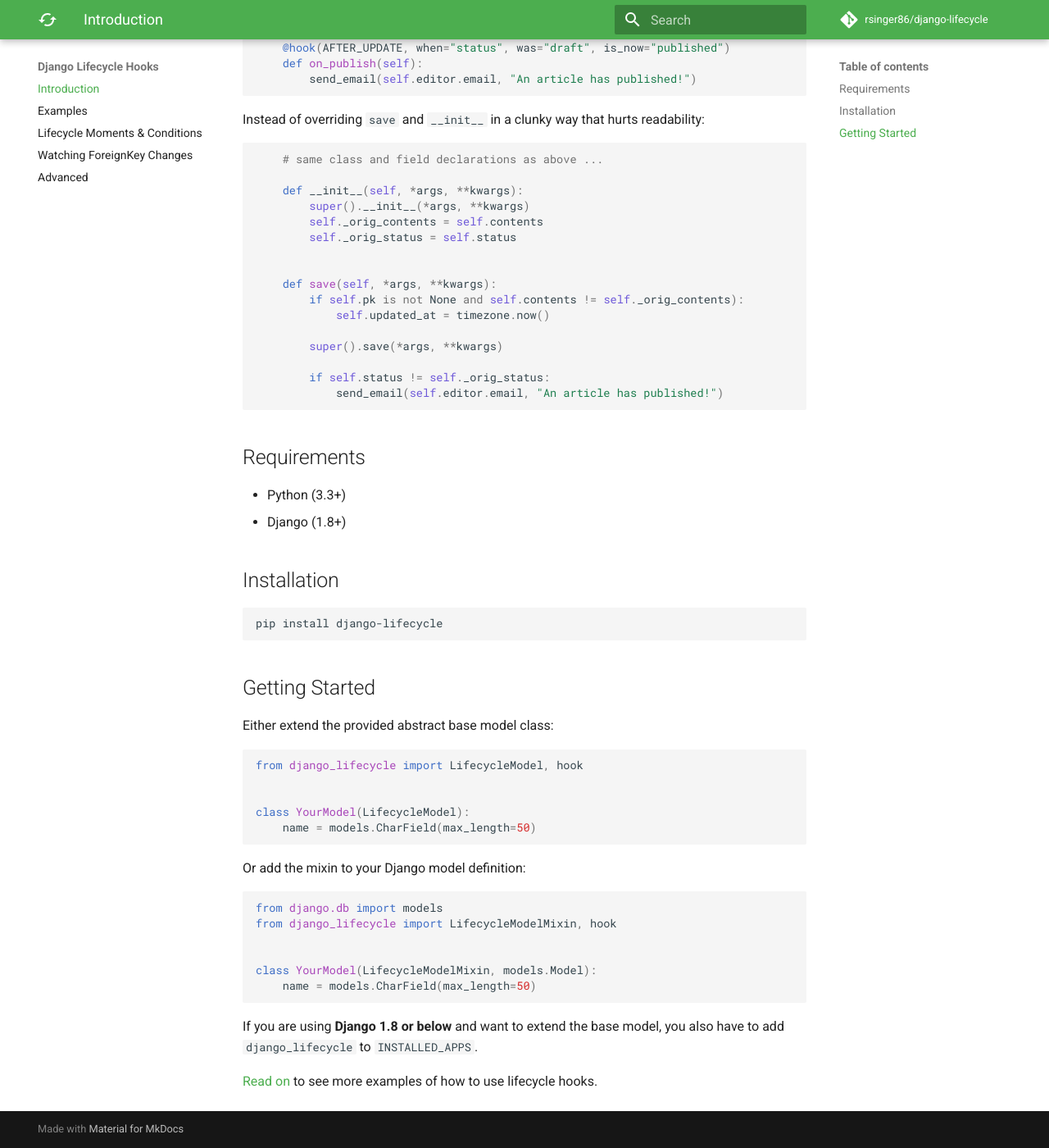
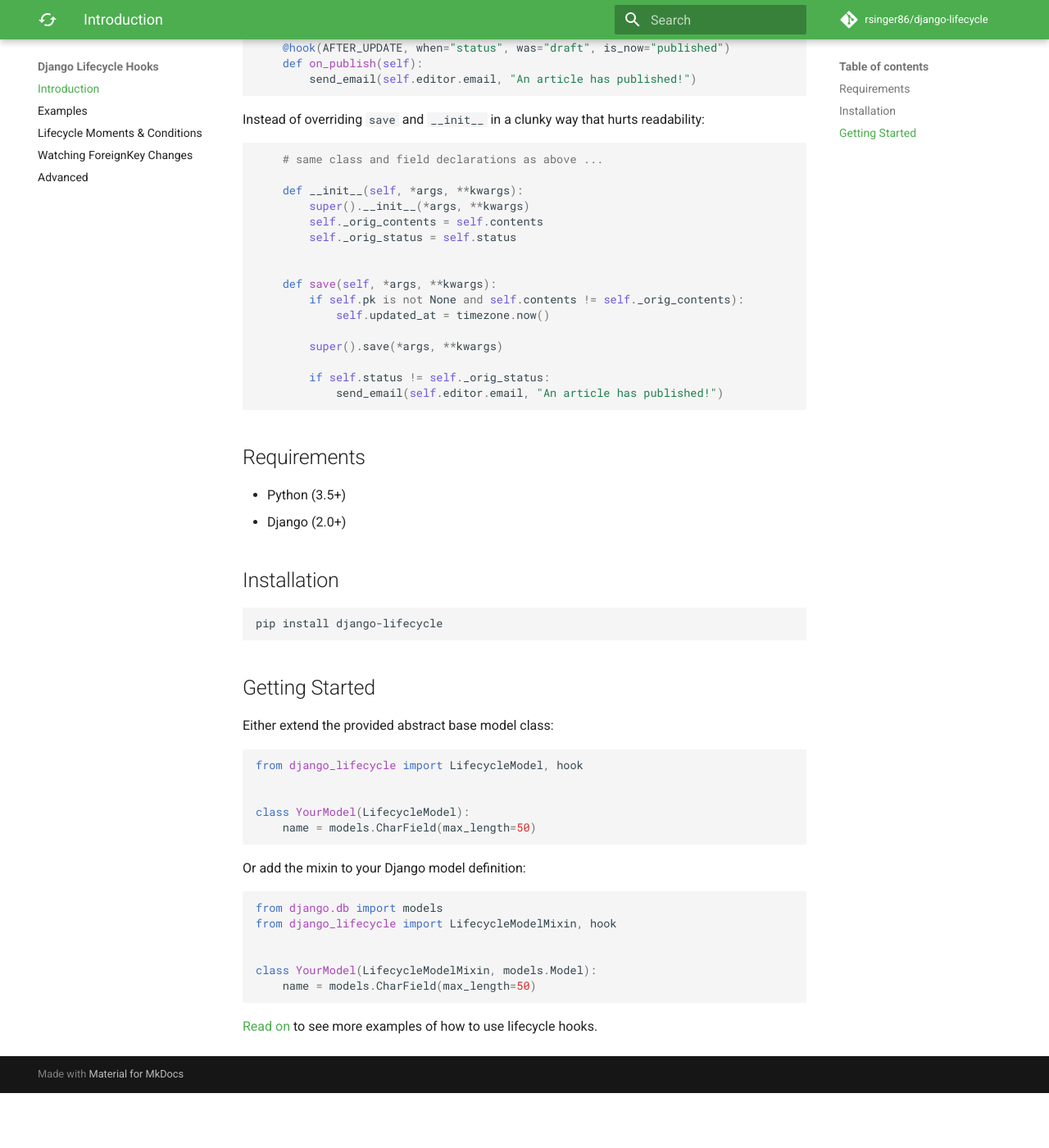
Before and after one commit to rsinger86/django-lifecycle, an MkDocs documentation site: the page built from docs/index.md, in a window 1280 px wide and 1400 px high, scrolled down 592 px. Shown: the whole window at 82% size. Built offline with MkDocs 1.6.1 and Material for MkDocs 9.7.7, drawn with Linux system fonts in a browser that asks for light colours; comment, search, counter and statistics services are not loaded; after the commit the page ends 1925 px from its top, so only the background shows below that.

Commit message:
Update index.md

````diff
--- a/docs/index.md
+++ b/docs/index.md
@@ -52,8 +52,8 @@ Instead of overriding `save` and `__init__` in a clunky way that hurts readabili
 
 ## Requirements
 
-* Python (3.3+)
-* Django (1.8+)
+* Python (3.5+)
+* Django (2.0+)
 
 ## Installation
 
@@ -87,6 +87,4 @@ class YourModel(LifecycleModelMixin, models.Model):
 
 ```
 
-If you are using **Django 1.8 or below** and want to extend the base model, you also have to add `django_lifecycle` to `INSTALLED_APPS`.
-
 [Read on](examples.md) to see more examples of how to use lifecycle hooks.
````
